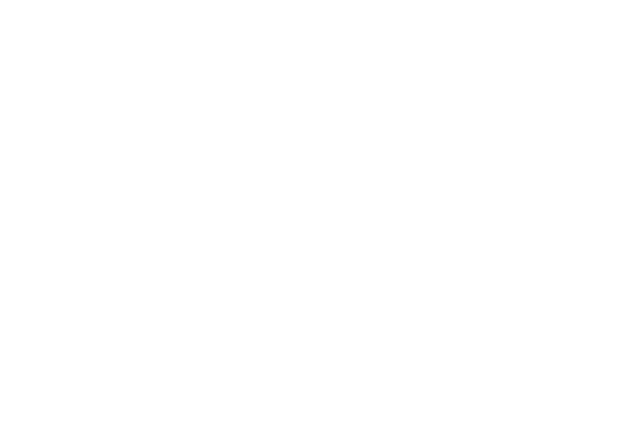
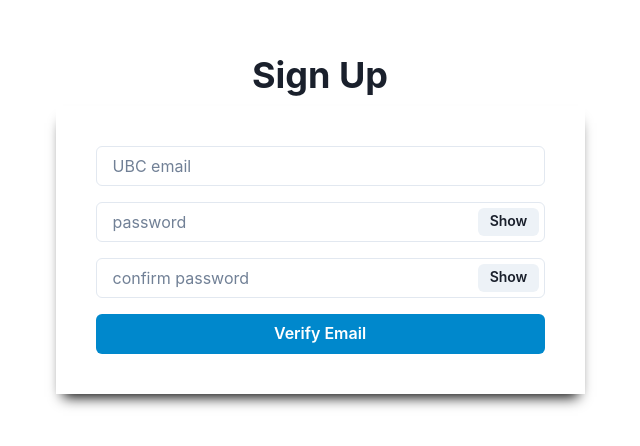
Before and after one commit to ryanmckim/InternDB, a React (Create React App) app in the folder frontend/: page /register in a window 1280 px wide. Shown: the part 176-622 px from the top of the page, without its empty margins (320-960 px from the left). Built offline with nearby package versions, Linux system fonts and the light colour scheme.

Commit message:
sign up ui done

```diff
--- a/frontend/src/components/Register/Register.tsx
+++ b/frontend/src/components/Register/Register.tsx
@@ -1,5 +1,74 @@
+import {
+  Button,
+  FormControl,
+  VStack,
+  Flex,
+  Input,
+  Box,
+  Heading,
+  InputGroup,
+  InputRightElement,
+} from "@chakra-ui/react";
+import React, { useState } from "react";
+
 export default function Register() {
-    return(
-        <div></div>
-    )
+  const [showPassword, setShowPassword] = useState(false);
+  const [showConfirmPwd, setShowConfirmPwd] = useState(false);
+
+  return (
+    <React.Fragment>
+      <Flex
+        width="100wh"
+        height="100vh"
+        justifyContent="center"
+        alignItems="center"
+      >
+        <VStack>
+          <Heading>Sign Up</Heading>
+          <Box padding="10" shadow="0px 10px 13px -7px #000000" width="529px">
+            <form>
+              <FormControl>
+                <VStack spacing={4}>
+                  <Input type="email" placeholder="UBC email" />
+                  <InputGroup>
+                    <Input
+                      type={showPassword ? "text" : "password"}
+                      placeholder="password"
+                    />
+                    <InputRightElement width="4.5rem">
+                      <Button
+                        h="1.75rem"
+                        size="sm"
+                        onClick={() => setShowPassword(!showPassword)}
+                      >
+                        {showPassword ? "Hide" : "Show"}
+                      </Button>
+                    </InputRightElement>
+                  </InputGroup>
+                  <InputGroup>
+                    <Input
+                      type={showConfirmPwd ? "text" : "password"}
+                      placeholder="confirm password"
+                    />
+                    <InputRightElement width="4.5rem">
+                      <Button
+                        h="1.75rem"
+                        size="sm"
+                        onClick={() => setShowConfirmPwd(!showConfirmPwd)}
+                      >
+                        {showConfirmPwd ? "Hide" : "Show"}
+                      </Button>
+                    </InputRightElement>
+                  </InputGroup>
+                  <Button width="full" colorScheme="telegram">
+                    Verify Email
+                  </Button>
+                </VStack>
+              </FormControl>
+            </form>
+          </Box>
+        </VStack>
+      </Flex>
+    </React.Fragment>
+  );
 }
```
